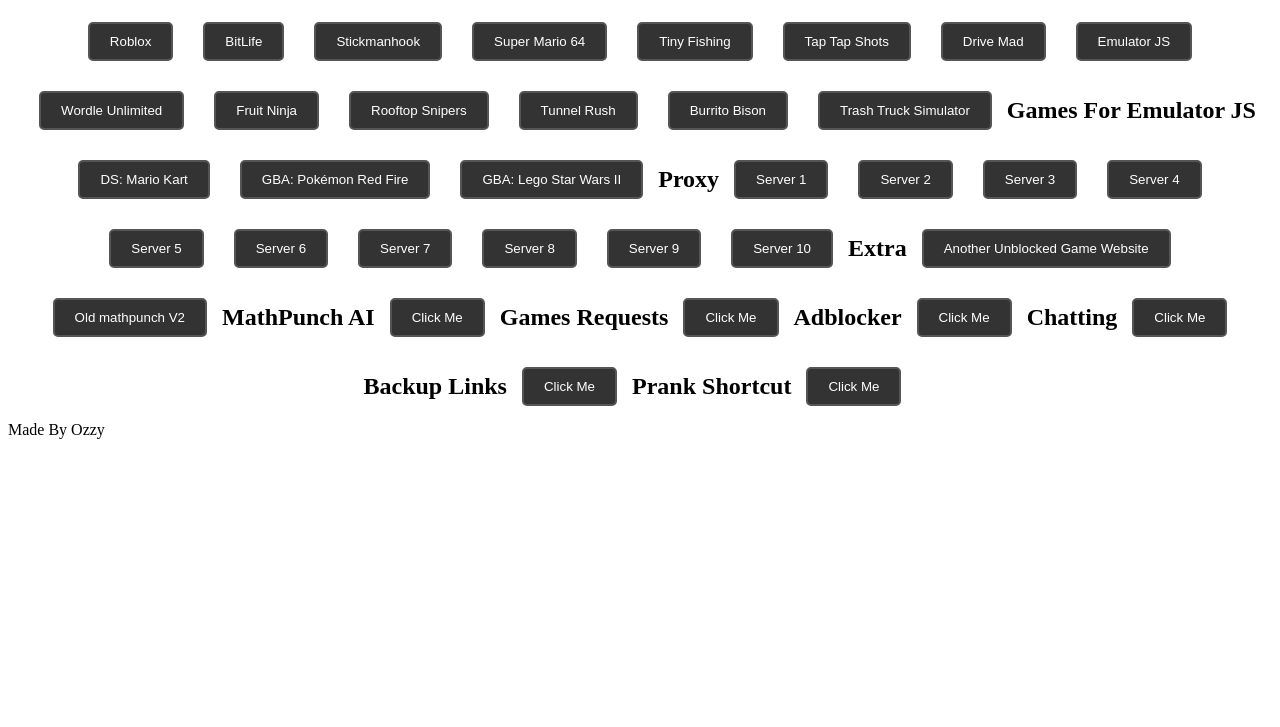
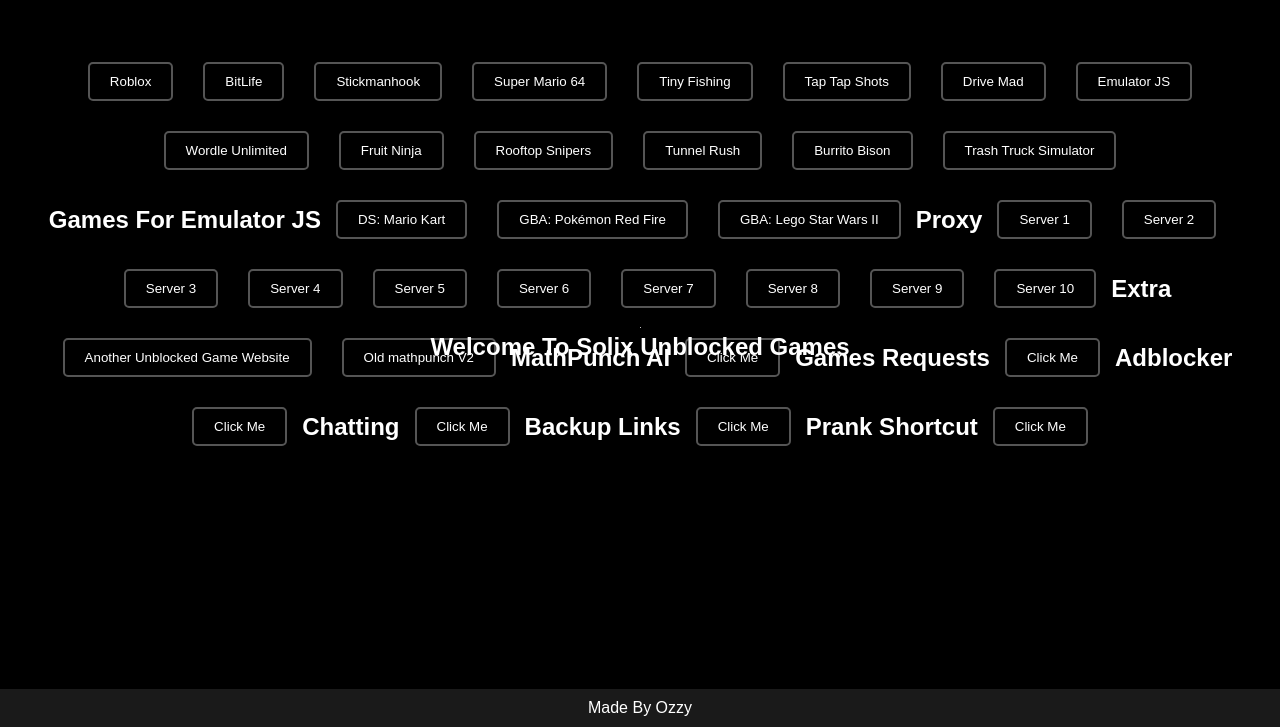
Before and after one commit to solixmath/solixmath.github.io, a plain HTML site: page index.html in a window 1280 px wide. Shown: the part 73-800 px from the top of the page. Drawn offline with Linux system fonts and the light colour scheme.

Commit message:
Update style.css

```diff
--- a/style.css
+++ b/style.css
@@ -1,3 +1,71 @@
+/* Loading screen styles */
+#loadingScreen {
+    position: fixed;
+    top: 0;
+    left: 0;
+    width: 100%;
+    height: 100%;
+    background-color: black; /* Black background */
+    display: flex;
+    justify-content: center;
+    align-items: center;
+    z-index: 9999;
+    opacity: 1;
+    transition: opacity 2s ease; /* Fade-out transition */
+}
+
+.loader {
+    border: 4px solid white; /* Solid white border */
+    border-radius: 50%;
+    width: 36px;
+    height: 36px;
+    animation: spin 1s linear infinite;
+    border-top-color: transparent; /* Make top section of the circle transparent */
+}
+
+@keyframes spin {
+    0% {
+        transform: rotate(0deg);
+    }
+    100% {
+        transform: rotate(360deg);
+    }
+}
+
+/* Fade out animation */
+#loadingScreen.fadeOut {
+    opacity: 0;
+    pointer-events: none;
+}
+
+body {
+    font-family: 'Arial', sans-serif;
+    display: flex;
+    flex-direction: column;
+    align-items: center;
+    margin: 0;
+    padding: 20px;
+    padding-bottom: 60px;
+    background-color: #000;
+    color: white;
+    overflow: hidden; /* Disable scrolling initially */
+}
+
+h1 {
+    margin: 20px 0;
+    font-size: 1.5em;
+    text-align: center;
+    white-space: nowrap;
+    position: absolute;
+    top: 50%;
+    left: 50%;
+    transform: translate(-50%, -50%);
+}
+
+h2, button, footer {
+    font-family: 'Arial', sans-serif;
+}
+
 .button-container {
     display: flex;
     flex-wrap: wrap; /* Allow wrapping if there are too many buttons */
@@ -6,11 +74,12 @@
     overflow-y: auto;
     max-height: 80vh;
     width: 100%;
+    margin-top: 100px; /* Adjust the margin to place buttons below the welcome text */
 }
 
 button {
     margin: 15px; /* Add margin to separate buttons */
-    background-color: #333;
+    background-color: transparent; /* Make the button background transparent */
     color: white;
     border: 2px solid #555;
     padding: 10px 20px;
@@ -19,3 +88,60 @@
     width: auto; /* Allow buttons to take their natural width */
     border-radius: 5px;
 }
+
+button:hover {
+    background-color: #555;
+    transform: scale(1.05);
+}
+
+button.clicked {
+    animation: popup 0.3s ease;
+}
+
+@keyframes popup {
+    0% {
+        transform: scale(1);
+    }
+    50% {
+        transform: scale(1.1);
+    }
+    100% {
+        transform: scale(1);
+    }
+}
+
+footer {
+    position: fixed;
+    bottom: 0;
+    left: 0;
+    right: 0;
+    padding: 10px;
+    text-align: center;
+    background-color: #1a1a1a;
+    color: white;
+}
+
+/* New Animated Background */
+.main {
+    position: fixed;
+    top: 50%;
+    left: 50%;
+    height: 1px;
+    width: 1px;
+    background-color: #fff;
+    border-radius: 50%;
+    box-shadow: -42vw -4vh 0px 0px #fff,25vw -41vh 0px 0px #fff,-20vw 49vh 0px 1px #fff,5vw 40vh 1px 1px #fff,29vw 19vh 1px 0px #fff,-44vw -13vh 0px 0px #fff,46vw 41vh 0px 1px #fff,-3vw -45vh 0px 1px [...]
+    animation: zoom 16s alternate infinite;
+}
+
+@keyframes zoom {
+    0% {
+        transform: scale(1);
+    }
+    50% {
+        transform: scale(1.25);
+    }
+    100% {
+        transform: scale(1.5);
+    }
+}
```
